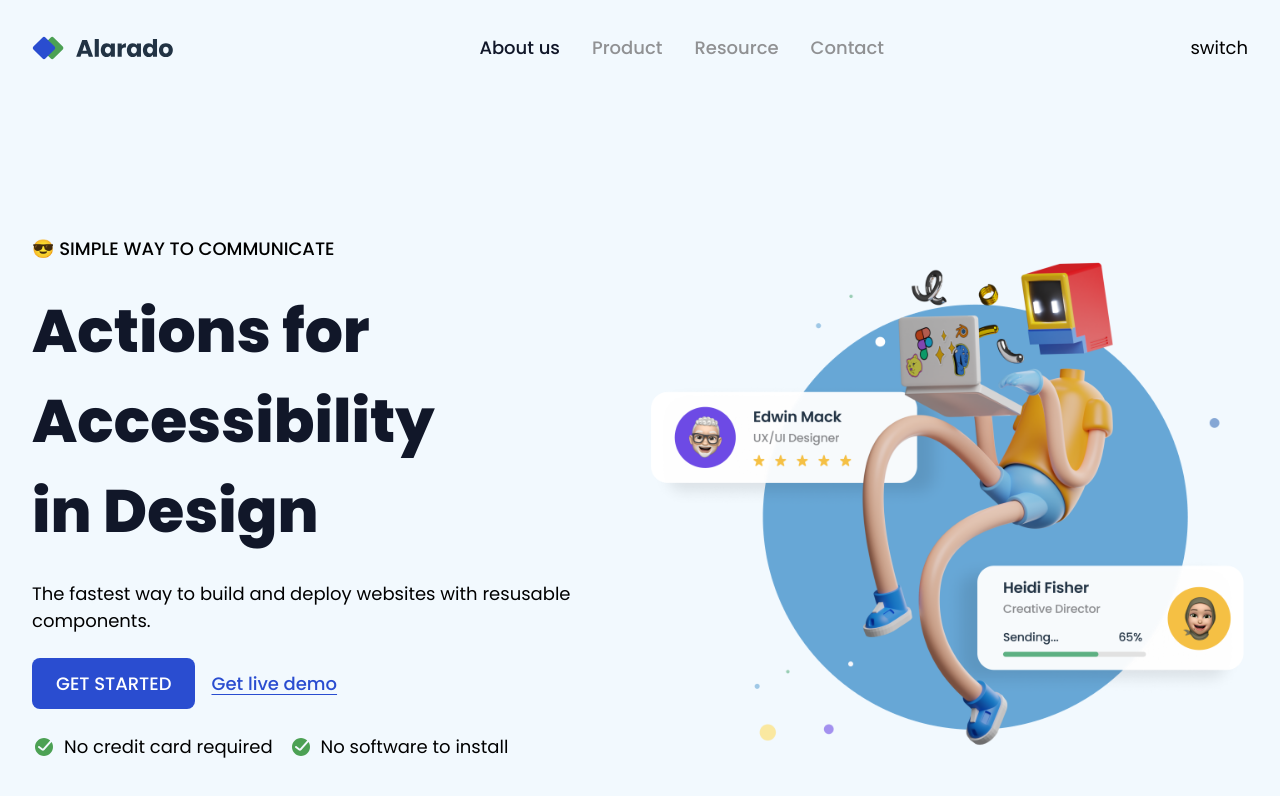
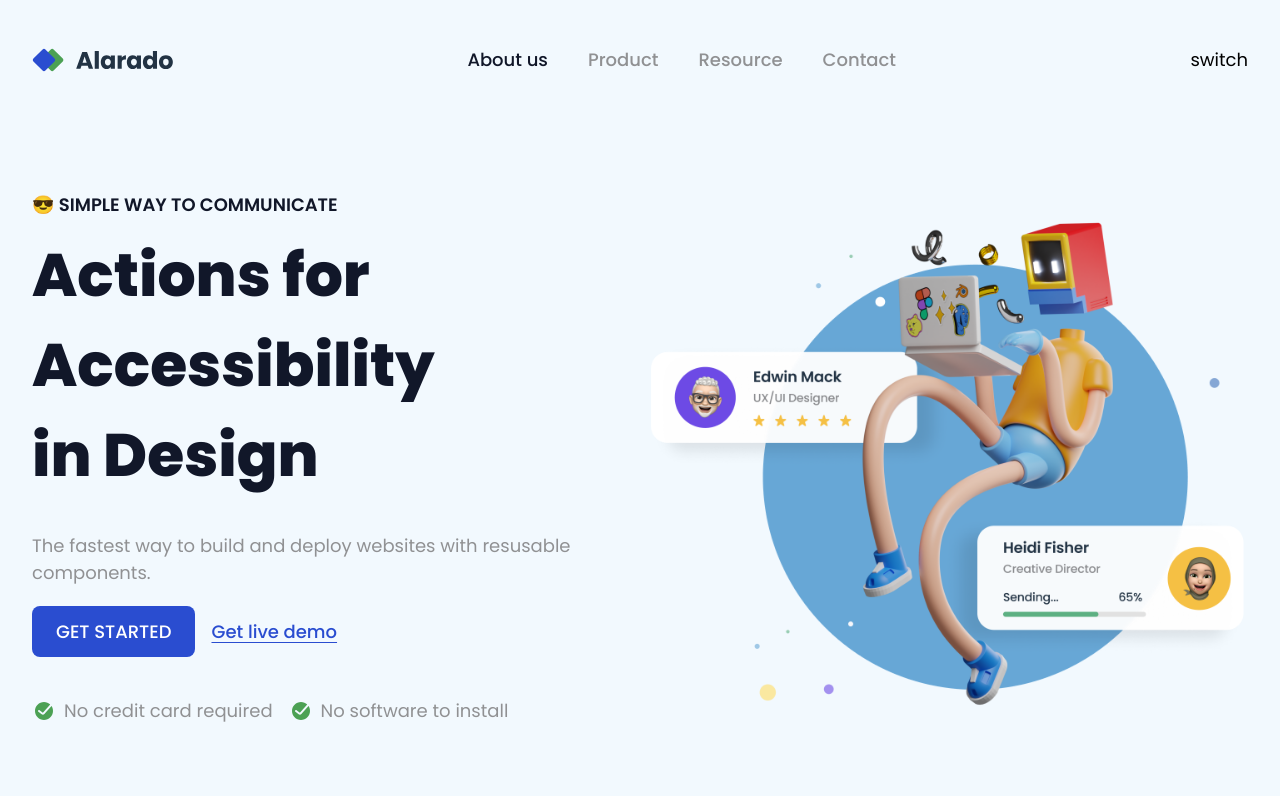
Before and after one commit to iLillie/ResponsiveWebChallenges, a plain HTML site: page simple-homepage/index.html in a window 1280 px wide. Drawn offline with Linux system fonts and the light colour scheme.

Commit message:
Style fixes

```diff
--- a/simple-homepage/index.html
+++ b/simple-homepage/index.html
@@ -30,10 +30,10 @@
         <img class="hero_image" src="hero-image-simple-homepage.png" alt="">
       </aside>
       <aside class="intro">
-        <p class="uppercase">😎 Simple way to communicate</p> <!-- Might be useful to use H2, but unsure-->
-        <h1 class="large-text big-text">Actions for Accessibility in Design</h1>
-        <p>The fastest way to build and deploy websites with resusable components.</p>
-        <div class="flex gap">
+        <p class="uppercase margin-small">😎 Simple way to communicate</p> <!-- Might be useful to use H2, but unsure-->
+        <h1 class="large-text big-text margin-large">Actions for Accessibility in Design</h1>
+        <p class="margin-medium">The fastest way to build and deploy websites with resusable components.</p>
+        <div class="flex gap margin-xl">
           <button class="primary-button">Get started</button>
           <a href="" class="link main-link">Get live demo</a>
         </div>
--- a/simple-homepage/style.css
+++ b/simple-homepage/style.css
@@ -1,5 +1,4 @@
 @import url('https://fonts.googleapis.com/css2?family=Poppins:ital,wght@0,100;0,200;0,300;0,400;0,500;0,600;0,700;0,800;0,900;1,100;1,200;1,300;1,400;1,500;1,600;1,700;1,800;1,900&display=swap');
-
 
 * {
     font-family: 'Poppins';
@@ -12,13 +11,17 @@
     --font-big: 3.75rem;
 }
 
+p {
+    color: #909193;
+}
+
 body {
     background-color: #F2F9FE;
     font-size: var(--font-body);
 }
 
 main {
-    margin-top: 8rem;
+    margin-top: 4rem;
     display: grid;
     grid-template-columns: 1fr 1fr;
     align-items: center;
@@ -28,7 +31,7 @@ nav > ul {
     list-style-type: none;
     padding: 0;
     display: flex;
-    gap: 2rem;
+    gap: 2.5rem;
 }
 
 
@@ -51,7 +54,7 @@ nav > ul {
 header {
     display: flex;
     justify-content: space-between;
-    padding-block: 1rem;
+    padding-block: 1.75rem;
     align-items: center;
 }
 
@@ -92,7 +95,6 @@ header {
 
 .intro {
     display: grid;
-    gap: 1.5rem
 }
 
 .hero_image {
@@ -141,5 +143,22 @@ button:hover {
 
 .uppercase {
     text-transform: uppercase;
-    font-weight: 500;
+    font-weight: 600;
+    color: #111729;
 }
+
+.margin-small {
+    margin-bottom: 0.75rem;
+}
+
+.margin-medium {
+    margin-bottom: 1.25rem;
+}
+
+.margin-large {
+    margin-bottom: 2rem;
+}
+
+.margin-xl {
+    margin-bottom: 2.5rem;
+}
```
